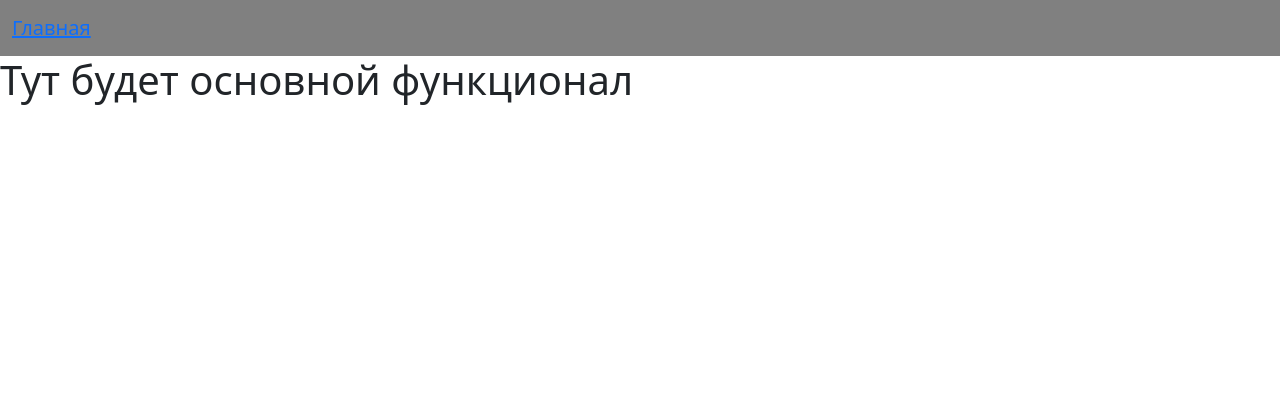
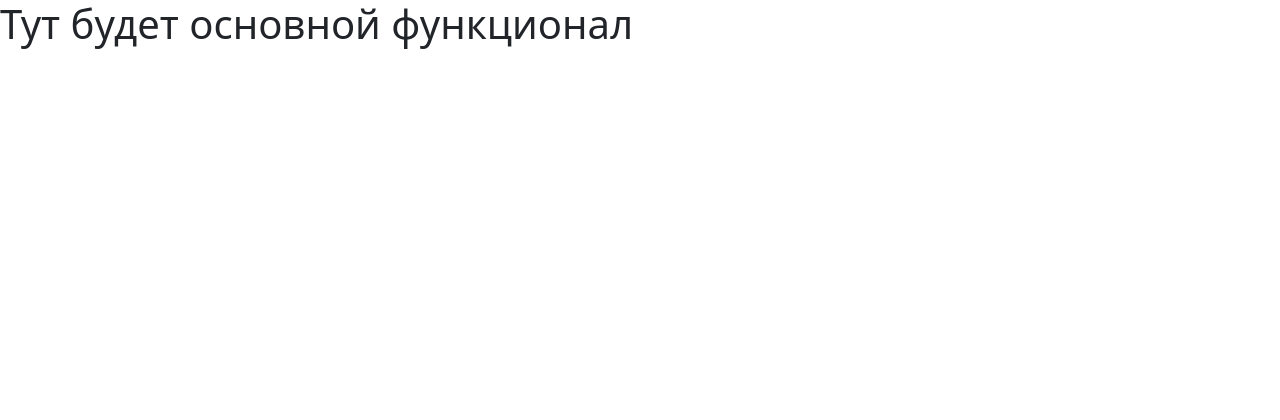
Before and after one commit to SoUsE1EsS/Devops_exam, a Flask app: page / in a window 1280 px wide. Shown: the top 420 px of the page. Run offline with Flask 3, Linux system fonts and the light colour scheme; some libraries are stand-ins or nearby versions.

Commit message:
Update base.html

```diff
--- a/app/templates/base.html
+++ b/app/templates/base.html
@@ -16,15 +16,7 @@
 
 <body class="d-flex flex-column h-100">
     <header>
-        <nav class="navbar navbar-dark">
-            <div class="container-fluid">
-                <div class="navbar-brand">
-                    <a href="{{ url_for('index') }}">
-                        Главная
-                    </a>
-                </div>
-            </div>
-        </nav>
+
     </header>
 
     <div class="alerts-area">
```
